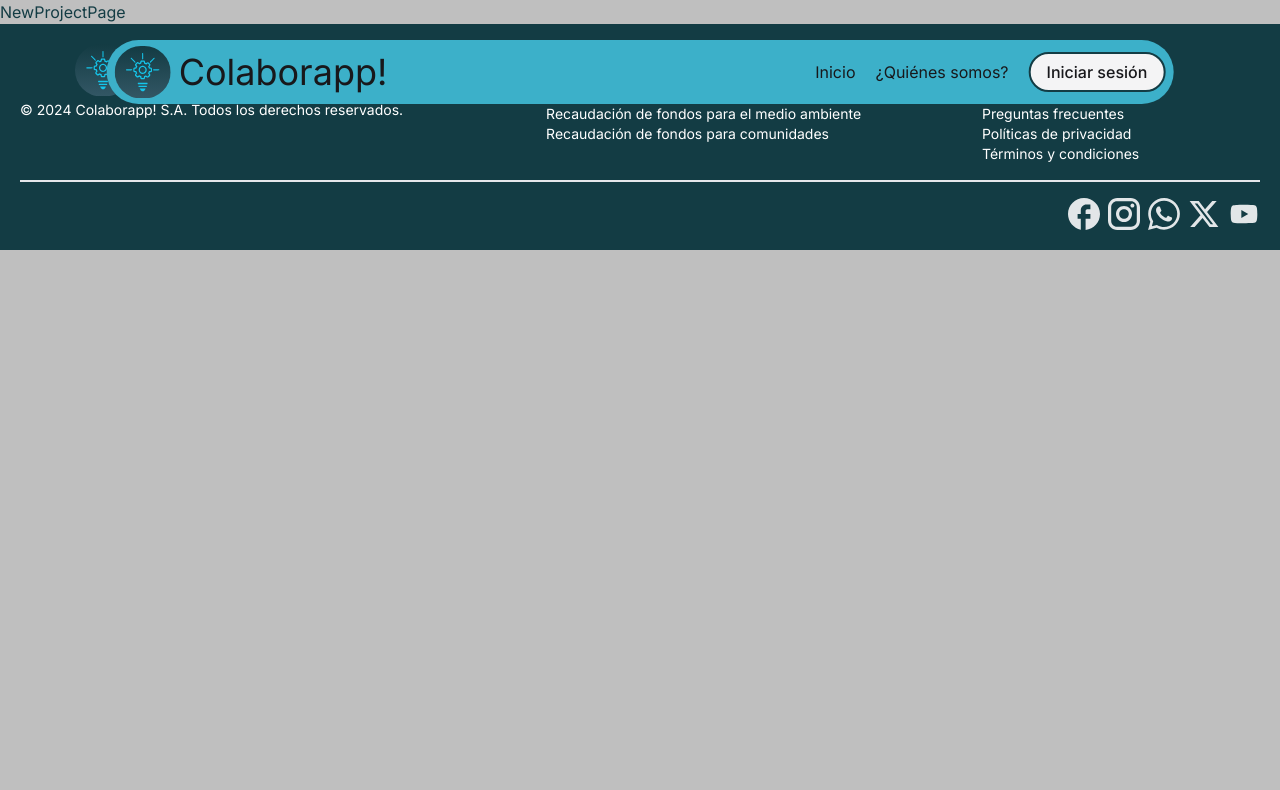
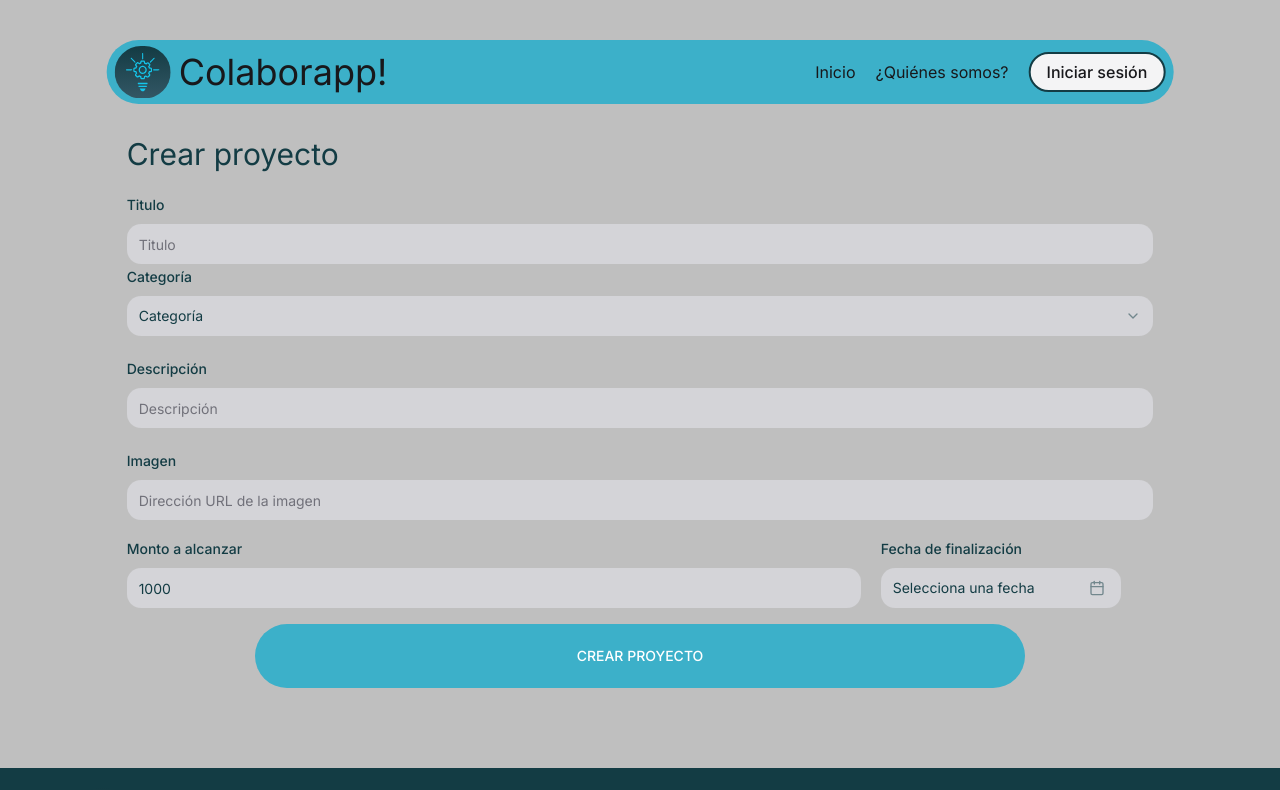
Before and after one commit to No-Country/c16-40-n-java, a Next.js app in the folder frontend/: page /new-project in a window 1280 px wide. Shown: the top 790 px of the page. Built offline with nearby package versions, Linux system fonts and the light colour scheme.

Commit message:
feat: initial implementation of 'create new project'

```diff
--- a/frontend/app/(pages)/(main)/new-project/page.tsx
+++ b/frontend/app/(pages)/(main)/new-project/page.tsx
@@ -1,4 +1,6 @@
+import NewProjectPageContainer from '@/components/new-project/newProjectPageContainer';
+
 const NewProjectPage = () => {
-  return <div>NewProjectPage</div>;
+  return <NewProjectPageContainer />;
 };
 export default NewProjectPage;
--- a/frontend/components/icons/index.tsx
+++ b/frontend/components/icons/index.tsx
@@ -1,8 +1,9 @@
-import { LucideProps, Menu, Search } from 'lucide-react';
+import { Calendar, LucideProps, Menu, Search } from 'lucide-react';
 
 export const Icons = {
   Search: Search,
   Menu: Menu,
+  Calendar: Calendar,
   AppLogo: (props: LucideProps) => (
     <svg
       width="79"
--- /dev/null
+++ b/frontend/components/new-project/categorySelect.tsx
@@ -0,0 +1,60 @@
+import {
+  Select,
+  SelectContent,
+  SelectItem,
+  SelectTrigger,
+  SelectValue,
+} from '@/components/ui/select';
+import {
+  FormControl,
+  FormField,
+  FormItem,
+  FormLabel,
+  FormMessage,
+} from '@/components/ui/form';
+import { UseFormReturn } from 'react-hook-form';
+
+interface Props {
+  form: UseFormReturn<
+    {
+      title: string;
+      description: string;
+      image: string;
+      goalAmount: number;
+      categoryType: string;
+      endDate: Date;
+    },
+    any
+  >;
+}
+
+const CategorySelect = ({ form }: Props) => {
+  return (
+    <FormField
+      control={form.control}
+      name="categoryType"
+      render={({ field }) => (
+        <FormItem>
+          <FormLabel>Categoría</FormLabel>
+          <Select onValueChange={field.onChange}>
+            <FormControl>
+              <SelectTrigger className="border-none bg-zinc-300">
+                <SelectValue placeholder="Categoría" {...field} />
+              </SelectTrigger>
+            </FormControl>
+            <SelectContent>
+              <SelectItem value="EDUCATION">Educación</SelectItem>
+              <SelectItem value="HEALTH">Salud</SelectItem>
+              <SelectItem value="SOCIAL">Social</SelectItem>
+              <SelectItem value="ENVIRONMENT">Medio ambiente</SelectItem>
+              <SelectItem value="OTHER">Otro</SelectItem>
+            </SelectContent>
+          </Select>
+          <FormMessage />
+        </FormItem>
+      )}
+    />
+  );
+};
+
+export default CategorySelect;
--- /dev/null
+++ b/frontend/components/new-project/newProjectForm.tsx
@@ -0,0 +1,220 @@
+'use client';
+
+import { zodResolver } from '@hookform/resolvers/zod';
+import { useForm } from 'react-hook-form';
+import { z } from 'zod';
+
+import { Button } from '@/components/ui/button';
+import {
+  Form,
+  FormControl,
+  FormField,
+  FormItem,
+  FormLabel,
+  FormMessage,
+} from '@/components/ui/form';
+import { Input } from '@/components/ui/input';
+import { useRouter } from 'next/navigation';
+import { useToast } from '@/components/ui/use-toast';
+import { ToastAction } from '@/components/ui/toast';
+import { createProject } from '@/lib/actions/createProject';
+import CategorySelect from './categorySelect';
+import { Calendar } from '../ui/calendar';
+import { Popover, PopoverContent, PopoverTrigger } from '../ui/popover';
+import { cn } from '@/lib/utils';
+import { format } from 'date-fns';
+import { es } from 'date-fns/locale';
+import { Icons } from '../icons';
+import { useState } from 'react';
+
+const formSchema = z.object({
+  title: z
+    .string()
+    .min(10, { message: 'El titulo debe contener al menos 10 caracteres' }),
+  description: z.string().min(20, {
+    message: 'La descripción debe contener al menos 20 caracteres',
+  }),
+  image: z.string(),
+  goalAmount: z.coerce
+    .number()
+    .min(1000, { message: 'El monto mínimo es de 1.000 ARS' })
+    .max(10000000, { message: 'El monto máximo es de 10.000.000 ARS' }),
+  categoryType: z.string(),
+  endDate: z.date({
+    required_error: 'La fecha de finalización es requerida.',
+  }),
+});
+
+const NewProjectForm = () => {
+  const form = useForm<z.infer<typeof formSchema>>({
+    resolver: zodResolver(formSchema),
+    defaultValues: {
+      title: '',
+      description: '',
+      image: '',
+      goalAmount: 1000,
+      categoryType: undefined,
+      endDate: undefined,
+    },
+  });
+
+  const { toast } = useToast();
+  const router = useRouter();
+  const [userToken, setUserToken] = useState(
+    typeof window !== 'undefined' ? localStorage.getItem('token') : null
+  );
+
+  async function onSubmit(values: z.infer<typeof formSchema>) {
+    const valuesFormated = {
+      ...values,
+      endDate: format(values.endDate, 'dd/MM/yy'),
+    };
+    const projectData = await createProject(valuesFormated, userToken!);
+    if (projectData) {
+      router.push(`/project/${projectData.id}`);
+      return toast({
+        className: 'bg-green-500 text-green-100',
+        title: 'Todo salió bien!',
+        description: 'Se creó exitosamente el proyecto.',
+        action: <ToastAction altText="Ok">Ok</ToastAction>,
+      });
+    } else {
+      return toast({
+        variant: 'destructive',
+        title: '¡Ups! Algo salió mal!',
+        description:
+          'Hubo un problema al intentar crear el proyecto, por favor revise que los datos sean correctos e intente nuevamente.',
+        action: <ToastAction altText="Ok">Ok</ToastAction>,
+      });
+    }
+  }
+
+  return (
+    <Form {...form}>
+      <form onSubmit={form.handleSubmit(onSubmit)} className="space-y-4">
+        <div className="flex flex-col justify-between gap-5 w-full">
+          <div>
+            <FormField
+              control={form.control}
+              name="title"
+              render={({ field }) => (
+                <FormItem className="w-full">
+                  <FormLabel>Titulo</FormLabel>
+                  <FormControl>
+                    <Input
+                      className="border-none bg-zinc-300"
+                      placeholder="Titulo"
+                      {...field}
+                    />
+                  </FormControl>
+                  <FormMessage />
+                </FormItem>
+              )}
+            />
+            <CategorySelect form={form} />
+          </div>
+          <FormField
+            control={form.control}
+            name="description"
+            render={({ field }) => (
+              <FormItem className="w-full">
+                <FormLabel>Descripción</FormLabel>
+                <FormControl>
+                  <Input
+                    className="border-none bg-zinc-300"
+                    placeholder="Descripción"
+                    {...field}
+                  />
+                </FormControl>
+                <FormMessage />
+              </FormItem>
+            )}
+          />
+          <FormField
+            control={form.control}
+            name="image"
+            render={({ field }) => (
+              <FormItem className="w-full">
+                <FormLabel>Imagen</FormLabel>
+                <FormControl>
+                  <Input
+                    className="border-none bg-zinc-300"
+                    placeholder="Dirección URL de la imagen"
+                    {...field}
+                  />
+                </FormControl>
+                <FormMessage />
+              </FormItem>
+            )}
+          />
+        </div>
+        <div className="flex justify-between gap-5 w-full">
+          <FormField
+            control={form.control}
+            name="goalAmount"
+            render={({ field }) => (
+              <FormItem className="w-full">
+                <FormLabel>Monto a alcanzar</FormLabel>
+                <FormControl>
+                  <Input
+                    type="number"
+                    className="border-none bg-zinc-300"
+                    placeholder="Monto a alcanzar"
+                    {...field}
+                  />
+                </FormControl>
+                <FormMessage />
+              </FormItem>
+            )}
+          />
+          <FormField
+            control={form.control}
+            name="endDate"
+            render={({ field }) => (
+              <FormItem>
+                <FormLabel>Fecha de finalización</FormLabel>
+                <Popover>
+                  <PopoverTrigger asChild>
+                    <FormControl>
+                      <Button
+                        variant={'outline'}
+                        className={cn(
+                          'w-[240px] pl-3 text-left font-normal',
+                          !field.value && 'border-none bg-zinc-300'
+                        )}
+                      >
+                        {field.value ? (
+                          format(field.value, 'dd/MM/yy')
+                        ) : (
+                          <span>Selecciona una fecha</span>
+                        )}
+                        <Icons.Calendar className="ml-auto h-4 w-4 opacity-50" />
+                      </Button>
+                    </FormControl>
+                  </PopoverTrigger>
+                  <PopoverContent className="w-auto p-0" align="start">
+                    <Calendar
+                      mode="single"
+                      selected={field.value}
+                      onSelect={field.onChange}
+                      disabled={(date) => date < new Date()}
+                      initialFocus
+                      locale={es}
+                    />
+                  </PopoverContent>
+                </Popover>
+                <FormMessage />
+              </FormItem>
+            )}
+          />
+        </div>
+        <div className="w-full flex items-center">
+          <Button type="submit" className="w-3/4 h-16 m-auto rounded-full">
+            CREAR PROYECTO
+          </Button>
+        </div>
+      </form>
+    </Form>
+  );
+};
+export default NewProjectForm;
--- /dev/null
+++ b/frontend/components/new-project/newProjectPageContainer.tsx
@@ -0,0 +1,13 @@
+import NewProjectForm from './newProjectForm';
+
+const NewProjectPageContainer = () => {
+  return (
+    <section className="flex flex-col items-center h-full">
+      <div className="m-auto w-[95%] lg:w-5/6 rounded-lg px-5 py-10 mt-20 lg:mt-24 mb-10">
+        <h2 className="text-3xl mb-5">Crear proyecto</h2>
+        <NewProjectForm />
+      </div>
+    </section>
+  );
+};
+export default NewProjectPageContainer;
--- /dev/null
+++ b/frontend/lib/actions/createProject.ts
@@ -0,0 +1,31 @@
+'use server';
+
+interface createProjectForm {
+  title: string;
+  description: string;
+  image: string;
+  goalAmount: number;
+  categoryType: string;
+  endDate: string;
+}
+
+export async function createProject(
+  formData: createProjectForm,
+  token: string
+) {
+  try {
+    const response = await fetch(`${process.env.API_URL}/projects`, {
+      method: 'POST',
+      headers: {
+        'Content-Type': 'application/json',
+        Authorization: `Bearer ${token}`,
+      },
+
+      body: JSON.stringify({ ...formData }),
+    });
+    const result = await response.json();
+    return result;
+  } catch (error) {
+    console.log(error);
+  }
+}
--- a/frontend/lib/actions/login.ts
+++ b/frontend/lib/actions/login.ts
@@ -1,11 +1,11 @@
 'use server';
 
-interface Props {
+interface loginForm {
   email: string;
   password: string;
 }
 
-export async function login(formData: Props) {
+export async function login(formData: loginForm) {
   try {
     const response = await fetch(`${process.env.API_URL}/auth/login`, {
       method: 'POST',
--- a/frontend/lib/actions/register.ts
+++ b/frontend/lib/actions/register.ts
@@ -1,6 +1,6 @@
 'use server';
 
-interface Props {
+interface registerForm {
   name: string;
   lastName: string;
   email: string;
@@ -9,7 +9,7 @@ interface Props {
   confirmPassword: string;
 }
 
-export async function register(formData: Props) {
+export async function register(formData: registerForm) {
   try {
     const response = await fetch(`${process.env.API_URL}/users/registration`, {
       method: 'POST',
```
